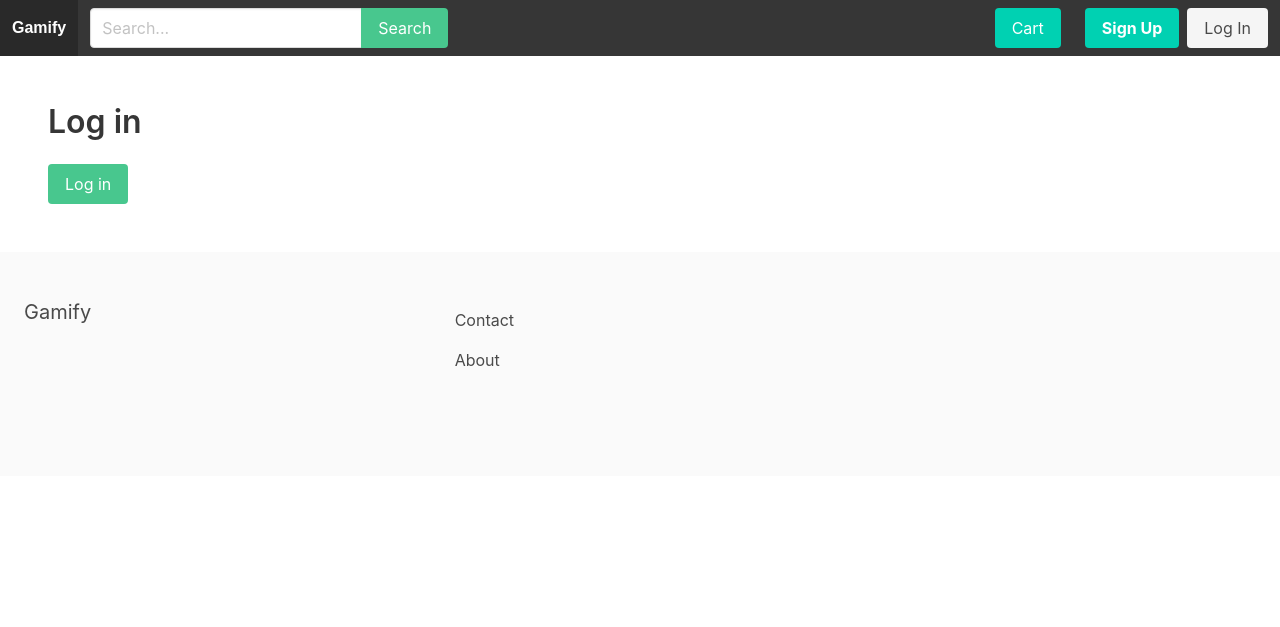
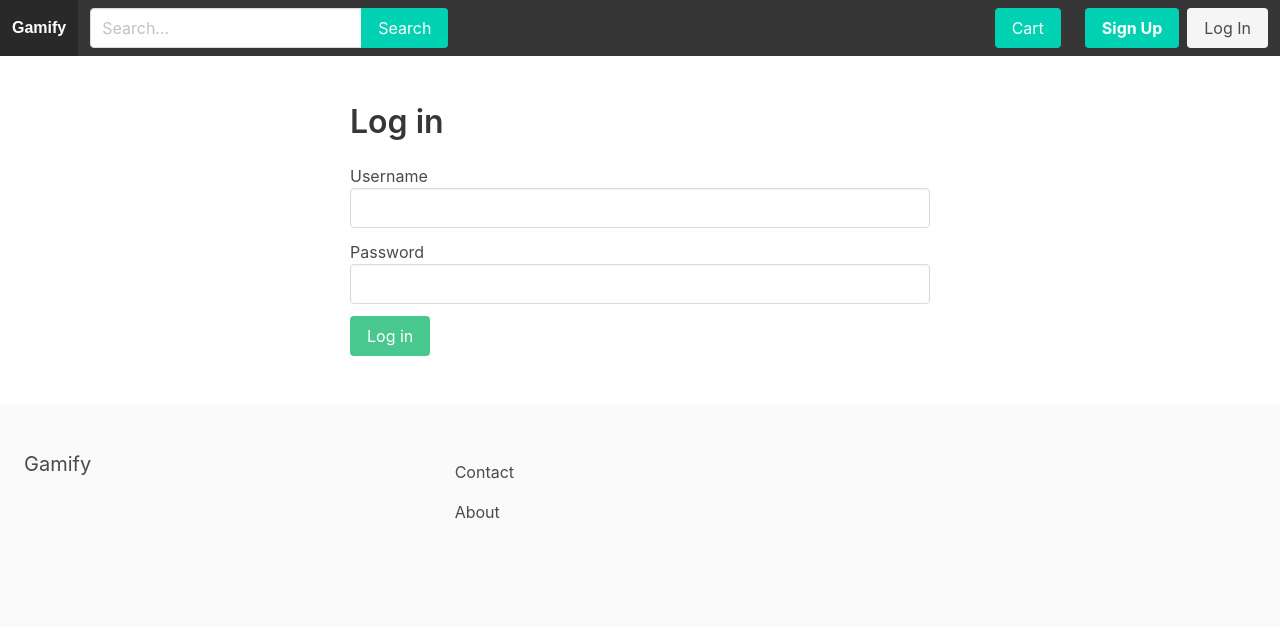
Before and after one commit to nkalofonos/Gamify, a Django app: template gamifyvenv/gamify/apps/userprofile/templates/login.html in a window 1280 px wide. Shown: the top 627 px of the page. Run offline with Django 3.2, Linux system fonts and the light colour scheme; the template is opened without the code that fills it, so the values that code supplies are empty; some libraries are stand-ins or nearby versions.

Commit message:
Cosmetic changes

```diff
--- a/gamifyvenv/gamify/apps/cart/templates/cart.html
+++ b/gamifyvenv/gamify/apps/cart/templates/cart.html
@@ -29,7 +29,7 @@
                                 </a>
                             </td>
                             <td>[[ product.total_price ]]</td>
-                            <td><button @click="removeFromCart(product.id)">Remove from cart</button></td>
+                            <td><button class="button is-light" @click="removeFromCart(product.id)">X</button></td>
                         </tr>
                     </tbody>
 
--- a/gamifyvenv/gamify/apps/core/templates/base.html
+++ b/gamifyvenv/gamify/apps/core/templates/base.html
@@ -6,7 +6,7 @@
 		<meta name="viewport" content="width=device-width, initial-scale=1">
         <title>{% block title %}{% endblock %}Gamify</title>
         <link rel="stylesheet" href="https://cdn.jsdelivr.net/npm/bulma@0.9.0/css/bulma.min.css">
-		<link rel="stylesheet" href="{% static 'main.css' %}">
+        <link rel="stylesheet"  href="{% static 'css/main.css' %}">
     </head>
 
     <body>
@@ -30,7 +30,7 @@
                                     <input type="text" class="input" placeholder="Search..." name="query">
                                 </div>
                                 <div class="control">
-                                    <button class="button is-success">Search</button>
+                                    <button class="button is-primary">Search</button>
                                 </div>
                             </div>
                         </form>
--- a/gamifyvenv/gamify/apps/store/templates/category_detail.html
+++ b/gamifyvenv/gamify/apps/store/templates/category_detail.html
@@ -10,7 +10,7 @@
                 <div class="card">
                     <div class="card-image">
                         <figure class="image">
-                            <img src="/media/{{ product.thumbnail }}">
+                             <img src="/media/{{ product.thumbnail }}">
                         </figure>
                     </div>
                     <div class="card-content">
@@ -22,7 +22,9 @@
                         </div>
                     </div>
                     <footer class="card-footer">
-                        <a href="{% url 'product_detail' product.category.slug product.slug %}" class="card-footer-item">View</a>
+                        <button style="width:100%; display:block;" class="button is-primary is-outlined">
+                            <a href="{% url 'product_detail' product.category.slug product.slug %}" style="font-weight:bold; color: black; padding-top:0%;" class="card-footer-item">View</a>
+                        </button>
                     </footer>
                 </div>
             </div>
--- a/gamifyvenv/gamify/apps/store/templates/product_detail.html
+++ b/gamifyvenv/gamify/apps/store/templates/product_detail.html
@@ -13,7 +13,8 @@
             <p>{{ product.description }}</p>
         {% endif %}
 
-        <button @click="addToCart({{ product.id }})">Add to cart</button><br>
+
+        <button class="button is-primary" @click="addToCart({{ product.id }})">Add to cart</button><br>
         <article class="message" v-if="showMessage" style="background-color: #D1FFD4; display: inline-block;">
             <div class="message-body">
                 Game added to Cart!
--- a/gamifyvenv/gamify/apps/store/templates/search.html
+++ b/gamifyvenv/gamify/apps/store/templates/search.html
@@ -23,7 +23,9 @@
                         </div>
                     </div>
                     <footer class="card-footer">
-                        <a href="{% url 'product_detail' product.category.slug product.slug %}" class="card-footer-item">View</a>
+                        <button style="width:100%; display:block;" class="button is-primary is-outlined">
+                            <a href="{% url 'product_detail' product.category.slug product.slug %}" style="font-weight:bold; color: black; padding-top:0%;" class="card-footer-item">View</a>
+                        </button>
                     </footer>
                 </div>
             </div>
--- a/gamifyvenv/gamify/apps/userprofile/templates/login.html
+++ b/gamifyvenv/gamify/apps/userprofile/templates/login.html
@@ -1,18 +1,43 @@
 {% extends 'base.html' %}
 
 {% block content %}
+<div class="columns">
+    <div class="column is-6 is-offset-3">
         <h1 class="title">Log in</h1>
 
         <form method="post" action=".">
             {% csrf_token %}
 
-        {{ form.as_p }}
+            <input type="hidden" name="next" value="{{ next }}">
+
+            <div class="field">
+                <label>Username</label>
+
+                <div clas="control">
+                    <input type="text" class="input" name="username" id="id_username">
+                </div>
+            </div>
+
+            <div class="field">
+                <label>Password</label>
+
+                <div clas="control">
+                    <input type="password" class="input" name="password" id="id_password">
+                </div>
+            </div>
+
+            {% if form.errors %}
+                <div class="notification is-danger">
+                    Your username and password didn't match! Please try again!
+                </div>
+            {% endif %}
+
             <div class="field">
                 <div class="control">
                     <button class="button is-success">Log in</button>
                 </div>
             </div>
-
         </form>
-
+    </div>
+</div>
 {% endblock %}
--- a/gamifyvenv/gamify/gamify/settings.py
+++ b/gamifyvenv/gamify/gamify/settings.py
@@ -136,10 +136,13 @@ STATIC_URL = '/static/'
 STATICFILES_DIRS = [
     os.path.join(BASE_DIR, 'static')
 ]
-MEDIA_URL= '/media/'
+MEDIA_URL = '/media/'
 MEDIA_ROOT = os.path.join(BASE_DIR, 'media/')
 
 # Default primary key field type
 # https://docs.djangoproject.com/en/5.0/ref/settings/#default-auto-field
 
 DEFAULT_AUTO_FIELD = 'django.db.models.BigAutoField'
+
+print(STATIC_URL)
+print(BASE_DIR)
--- /dev/null
+++ b/gamifyvenv/gamify/static/css/main.css
@@ -0,0 +1,8 @@
+form .helptext {
+    font-size: 12px;
+    color: #ccc;
+}
+
+form ul {
+    display: none;
+}
```
Also changed, not shown: gamifyvenv/gamify/apps/core/templates/frontpage.html (+6 -2 lines), gamifyvenv/gamify/apps/userprofile/forms.py (+11 -2 lines), gamifyvenv/gamify/apps/userprofile/templates/signup.html (+17 -4 lines), gamifyvenv/db.sqlite3 (added), gamifyvenv/gamify/db.sqlite3, gamifyvenv/gamify/static/main.css (deleted). Lines whose indentation alone changed are shown as unchanged.
